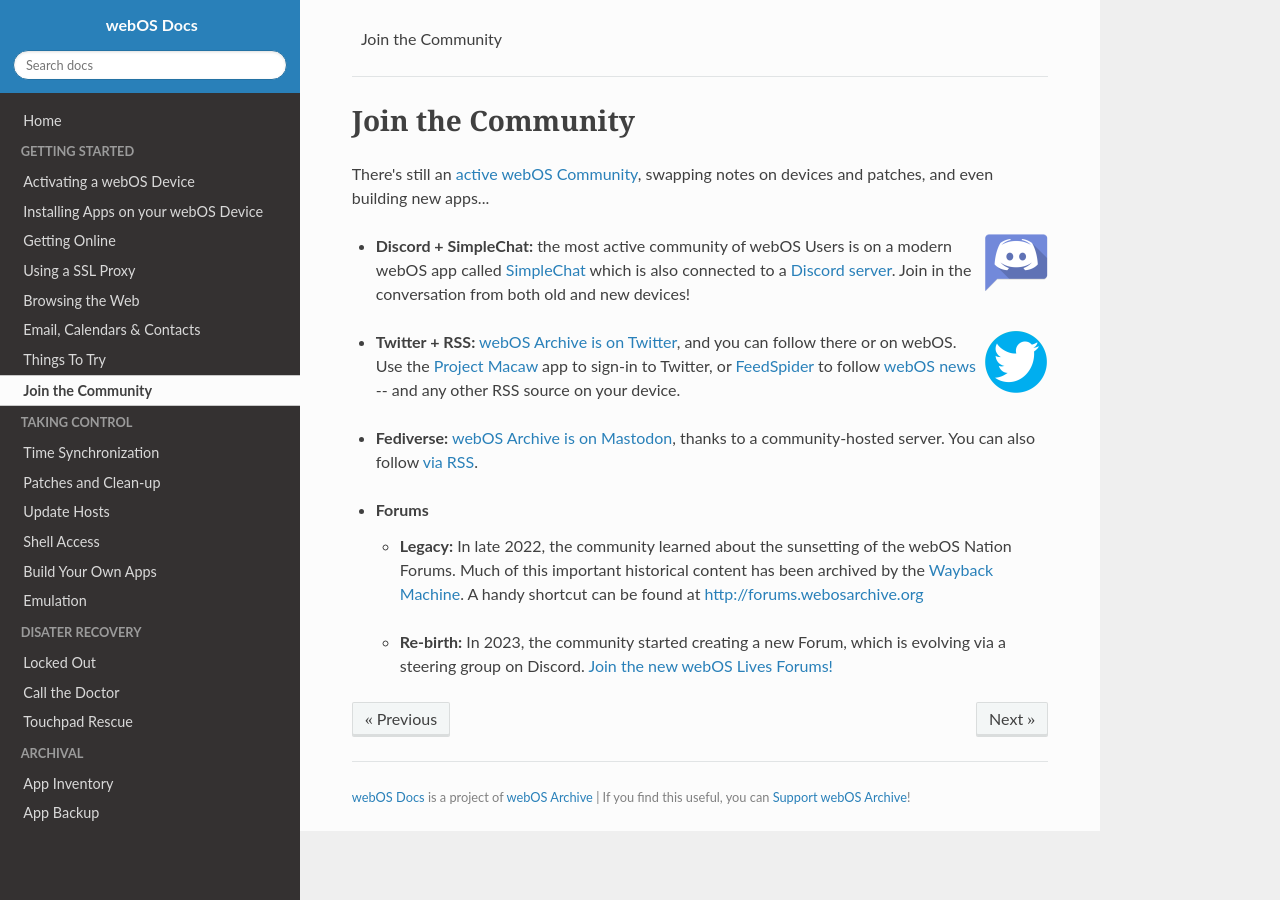
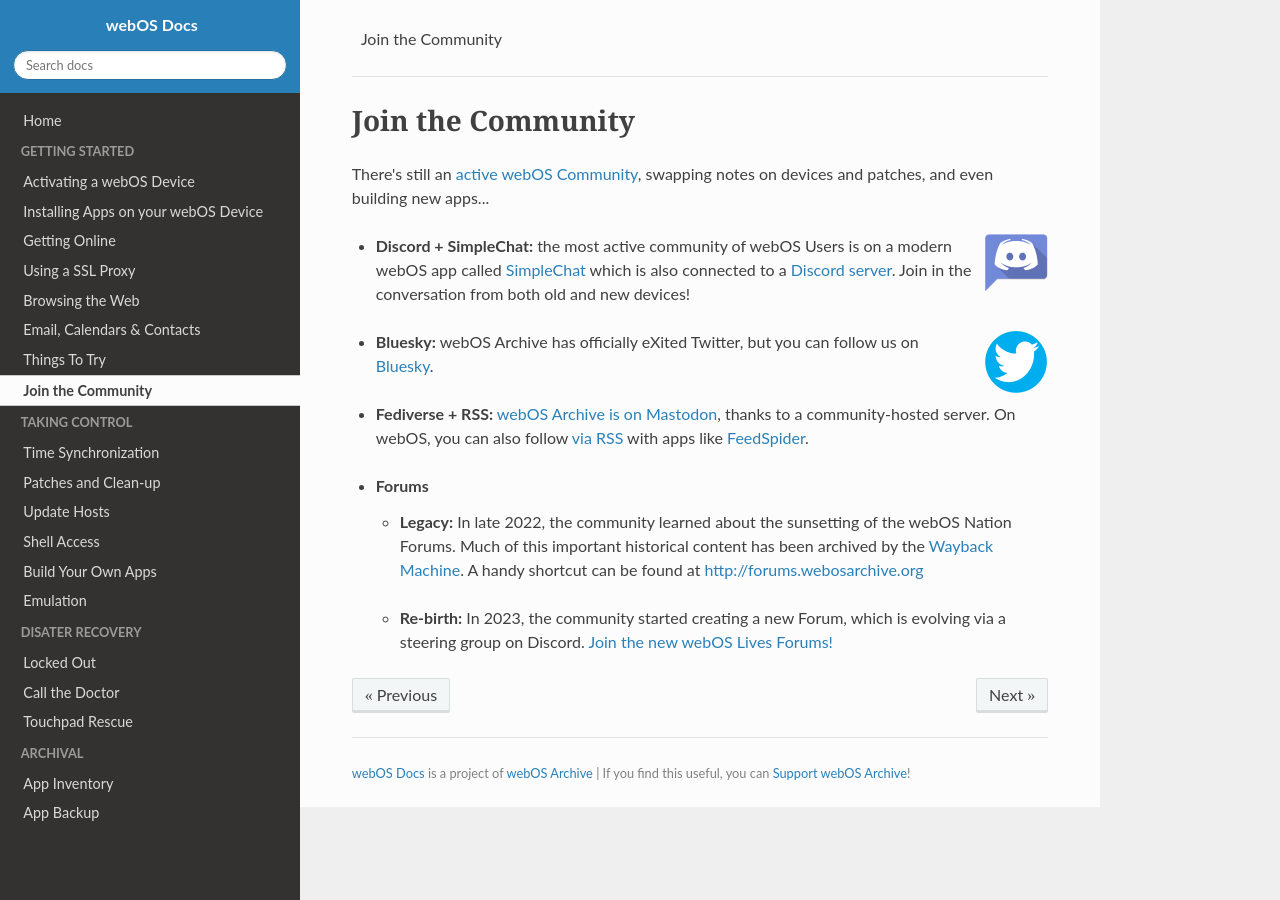
Before and after one commit to webOSArchive/webos-docs, an MkDocs documentation site: the page built from docs/community.md, in a window 1280 px wide. Built offline with MkDocs 1.6.1, drawn with Linux system fonts in a browser that asks for light colours; nearby versions of some CDN libraries; some web fonts are replaced; library files that are not in the unit come from our copies.

Commit message:
Update community.md

```diff
--- a/docs/community.md
+++ b/docs/community.md
@@ -7,10 +7,10 @@ There's still an <a href="https://appcatalog.webosarchive.org/WebService/reports
  <br>
 <img src="../images/twitter.png" align="right" style="padding-left: 8px">
 
-* **Twitter + RSS:** <a href="https://www.twitter.com/webOSArchive" target="_blank">webOS Archive is on Twitter</a>, and you can follow there or on webOS. Use the <a href="https://preware.pivotce.com/package/net.minego.phnx" target="_blank">Project Macaw</a> app to sign-in to Twitter, or <a href="https://appcatalog.webosarchive.org/app/feedspider" target="_blank">FeedSpider</a> to follow <a href="http://www.webosarchive.org/news.php" target="_top">webOS news</a> -- and any other RSS source on your device.
+* **Bluesky:** webOS Archive has officially eXited Twitter, but you can follow us on <a href="https://bsky.app/profile/webosarchive.org" target="_blank">Bluesky</a>.
 <br>&nbsp;<br>
 
-* **Fediverse:** <a href="https://palm.weboslives.eu/users/webosarchive" target="_blank">webOS Archive is on Mastodon</a>, thanks to a community-hosted server. You can also follow <a href="https://palm.weboslives.eu/users/webosarchive.rss" target="_blank">via RSS</a>.
+* **Fediverse + RSS:** <a href="https://palm.weboslives.eu/users/webosarchive" target="_blank">webOS Archive is on Mastodon</a>, thanks to a community-hosted server. On webOS, you can also follow <a href="https://palm.weboslives.eu/users/webosarchive.rss" target="_blank">via RSS</a> with apps like <a href="https://appcatalog.webosarchive.org/app/feedspider" target="_blank">FeedSpider</a>.
 <br>&nbsp;<br>
 
 * **Forums**
```
